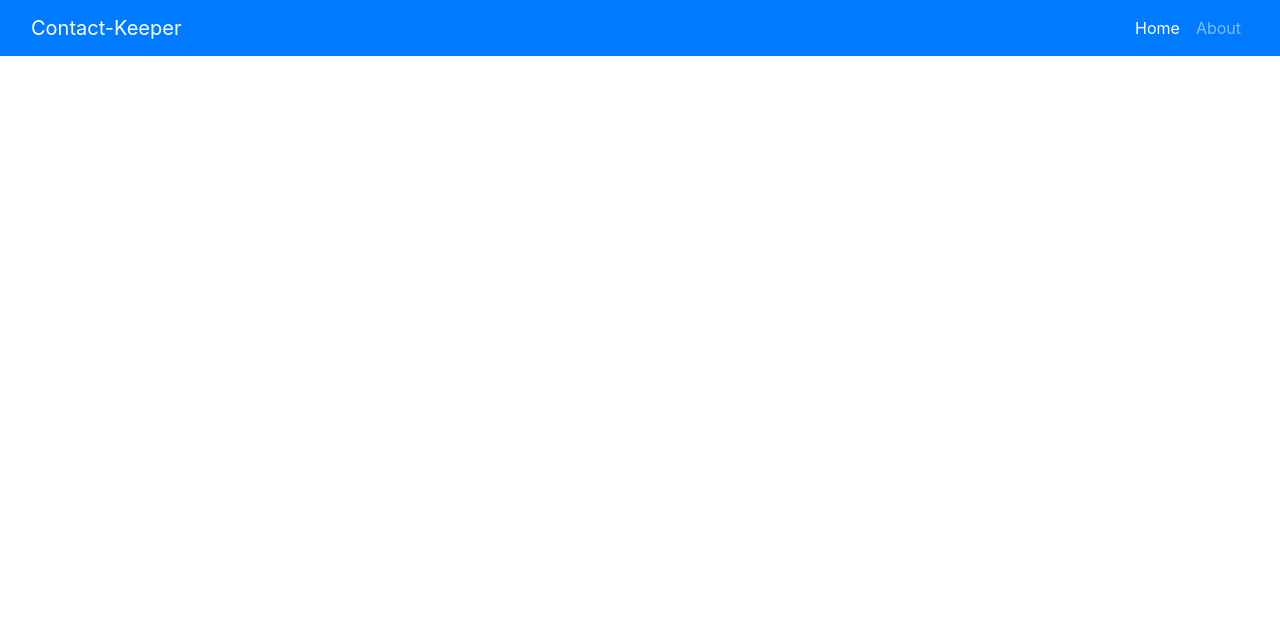
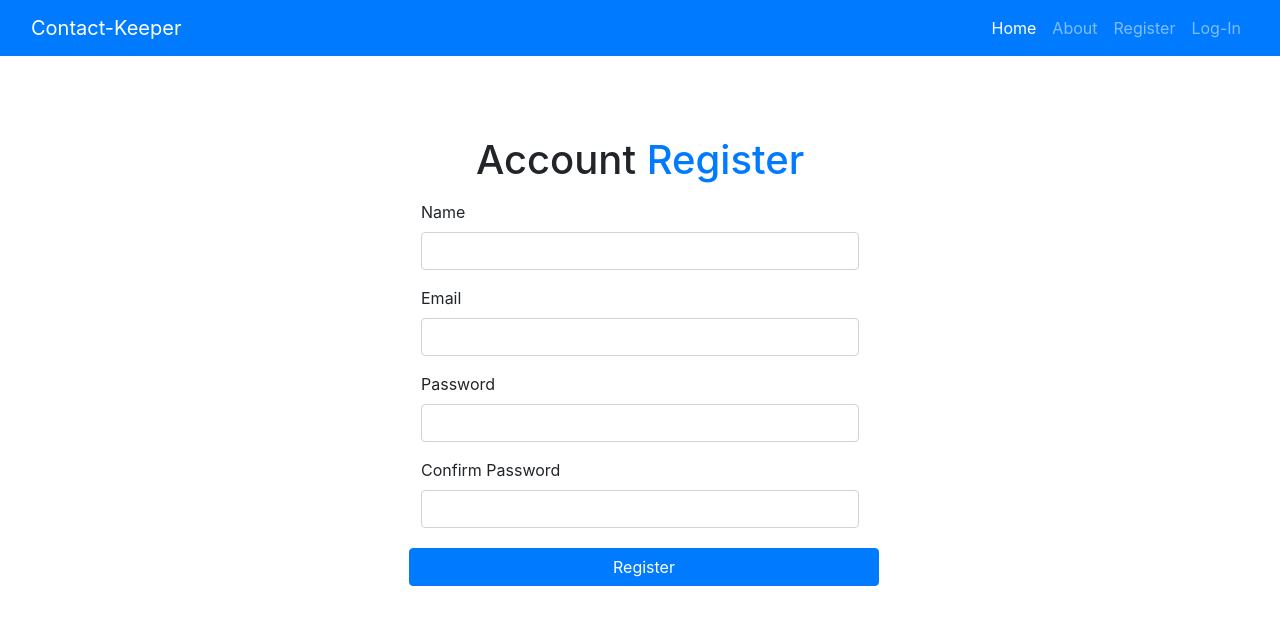
Before and after one commit to PradeepS1ngh/Contact-Keeper, a React (Create React App) app in the folder client/: page /register in a window 1280 px wide. Shown: the top 624 px of the page. Built offline with nearby package versions, Linux system fonts and the light colour scheme.

Commit message:
Register and Login with Alert

```diff
--- a/client/src/App.js
+++ b/client/src/App.js
@@ -7,10 +7,15 @@ import { Switch, Route } from 'react-router-dom';
 // Context
 import ContactState from './Context/Contacts/ContactState'
 import AuthState from './Context/Auth/AuthState'
+import AlertState from './Context/Alert/AlertState'
 
+//Components
 import Navbar from './components/layout/Navbar';
+import Alert from './components/layout/Alert';
 import Home from './components/pages/Home';
 import About from './components/pages/About';
+import Register from './components/Auth/Register';
+import Login from './components/Auth/Login';
 
 
 
@@ -19,15 +24,20 @@ function App() {
   return (
     <AuthState>
       <ContactState>
+        <AlertState>
           <Router>
             <Navbar />
             <div className='container' style={{ maxWidth: "1307px" }}>
+              <Alert />
               <Switch>
                 <Route exact path='/' component={Home} />
                 <Route exact path='/about' component={About} />
+                <Route exact path='/register' component={Register} />
+                <Route exact path='/login' component={Login} />
               </Switch>
             </div>
           </Router>
+        </AlertState>
       </ContactState>
     </AuthState>
 
--- /dev/null
+++ b/client/src/Context/Alert/AlertContext.js
@@ -0,0 +1,5 @@
+import { createContext } from 'react'
+
+const AlertContext = createContext();
+
+export default AlertContext;
--- /dev/null
+++ b/client/src/Context/Alert/AlertReducer.js
@@ -0,0 +1,12 @@
+import { SET_ALERT , REMOVE_ALERT} from '../types';
+
+export default (state,action) => {
+    switch (action.type) {
+        case SET_ALERT :
+            return [ ...state , action.payload]
+        case REMOVE_ALERT :
+            return state.filter( alert => alert.id !== action.payload)
+        default:
+            return state
+    }
+}
--- /dev/null
+++ b/client/src/Context/Alert/AlertState.js
@@ -0,0 +1,34 @@
+import React , {useReducer} from 'react'
+import { v4 as uuidv4 } from 'uuid';
+import AlertContext from './AlertContext';
+import AlertReducer from './AlertReducer';
+
+import { SET_ALERT , REMOVE_ALERT} from '../types';
+
+const AlertState = props => {
+    const initialState = [];
+
+    const [state, dispatch] = useReducer(AlertReducer, initialState);
+
+    //Action
+    //SetAlert
+    const setAlert = (msg , type) => {
+        const id = uuidv4();
+        dispatch({type : SET_ALERT , payload : {msg,type,id}});
+
+        setTimeout(() => {
+            dispatch({type : REMOVE_ALERT , payload:id})
+        }, 5000);
+    }
+
+    return <AlertContext.Provider
+        value={{
+            alerts : state,
+            setAlert
+        }}
+    >
+        {props.children}
+    </AlertContext.Provider>
+}
+
+export default AlertState;
--- /dev/null
+++ b/client/src/components/Auth/Login.jsx
@@ -0,0 +1,39 @@
+import React,{useState} from 'react'
+
+const Register = () => {
+
+    const [user, setUser] = useState({
+        email : '',
+        password : '',
+    })
+    const {email ,password} = user;
+
+    const onchange = e => setUser({...user , [e.target.name] : e.target.value})
+
+    const onsubmit = e => {
+        e.preventDefault();
+        setUser({
+            email : '',
+            password : '',
+        })
+    }
+
+    return (
+        <div className='container' style={{width:'40%' , marginTop:'10vh'}}>
+            <h1 className='text-center'>Account <span className='text-primary'>Log-In</span></h1>
+            <form onSubmit={onsubmit}>
+                <div className='m-lg-3'>
+                    <label htmlFor="email">Email</label>
+                    <input className='form-control' type="email" name='email' value={email} onChange={onchange}/>
+                </div>
+                <div className='m-lg-3'>
+                    <label htmlFor="password">Password</label>
+                    <input className='form-control' type="password" name='password' value={password} onChange={onchange}/>
+                </div>
+                <button className='btn btn-primary w-100 m-lg-1'>Log-In</button>
+            </form>
+        </div>
+    );
+}
+
+export default Register;
--- /dev/null
+++ b/client/src/components/Auth/Register.jsx
@@ -0,0 +1,62 @@
+import React,{useState , useContext} from 'react'
+import AlertContext from '../../Context/Alert/AlertContext';
+
+const Register = () => {
+
+    const alertContext  = useContext(AlertContext);
+    const { setAlert } = alertContext;
+
+    const [user, setUser] = useState({
+        name : '',
+        email : '',
+        password1 : '',
+        password2 : '',
+    })
+    const {name ,email ,password1 ,password2} = user;
+
+    const onchange = e => setUser({...user , [e.target.name] : e.target.value})
+
+    const onsubmit = e => {
+        e.preventDefault();
+        if( name=== '' || email === '' || password1 === '' || password2 === ''){
+            setAlert('Please Fill All the Details' , 'danger')
+        }else if(password1 !== password2){
+            setAlert('Password Not Match !' , 'primary');
+        }else{
+            setAlert('Register Successfully' , 'success');
+            setUser({
+                name : '',
+                email : '',
+                password1 : '',
+                password2 : '',
+            })
+        }
+    }
+
+    return (
+        <div className='container' style={{width:'40%' , marginTop:'10vh'}}>
+            <h1 className='text-center'>Account <span className='text-primary'>Register</span></h1>
+            <form onSubmit={onsubmit}>
+                <div className='m-lg-3'>
+                    <label htmlFor="name">Name</label>
+                    <input className='form-control' type="text" name='name' value={name} onChange={onchange}/>
+                </div>
+                <div className='m-lg-3'>
+                    <label htmlFor="email">Email</label>
+                    <input className='form-control' type="email" name='email' value={email} onChange={onchange}/>
+                </div>
+                <div className='m-lg-3'>
+                    <label htmlFor="password">Password</label>
+                    <input className='form-control' type="password" name='password1' value={password1} onChange={onchange} minLength='6'/>
+                </div>
+                <div className='m-lg-3'>
+                    <label htmlFor="password">Confirm Password</label>
+                    <input className='form-control' type="password" name='password2' value={password2} onChange={onchange} minLength='6'/>
+                </div>
+                <button className='btn btn-primary w-100 m-lg-1'>Register</button>
+            </form>
+        </div>
+    );
+}
+
+export default Register;
--- /dev/null
+++ b/client/src/components/layout/Alert.jsx
@@ -0,0 +1,20 @@
+import React, { useContext } from "react";
+import AlertContext from "../../Context/Alert/AlertContext";
+
+const Alert = () => {
+    const alertContext = useContext(AlertContext);
+    const { alerts } = alertContext;
+    return (
+        // <div className='alert alert-primary' role="alert">
+        //     alert
+        // </div>
+        alerts.length > 0 &&
+        alerts.map((alert) => {
+            return  <div key={alert.id} className={`alert alert-${alert.type}`} role="alert">
+                        {alert.type == 'success' ? <i class="fas fa-check-square m-2"></i> : <i class="fas fa-exclamation-triangle m-2"></i>}{alert.msg}
+                    </div>
+        })
+    );
+};
+
+export default Alert;
--- a/client/src/components/layout/Navbar.jsx
+++ b/client/src/components/layout/Navbar.jsx
@@ -13,6 +13,12 @@ const Navbar = () => {
                 <li className='nav-item'>
                     <Link to='/about' className='nav-link'>About</Link>
                 </li>
+                <li className='nav-item'>
+                    <Link to='/register' className='nav-link'>Register</Link>
+                </li>
+                <li className='nav-item'>
+                    <Link to='/login' className='nav-link'>Log-In</Link>
+                </li>
             </ul>
             </div>
         </nav>
```
Also changed, not shown: 1 other file (tests, documents, lock files or other folders). Lines whose indentation alone changed are shown as unchanged.
